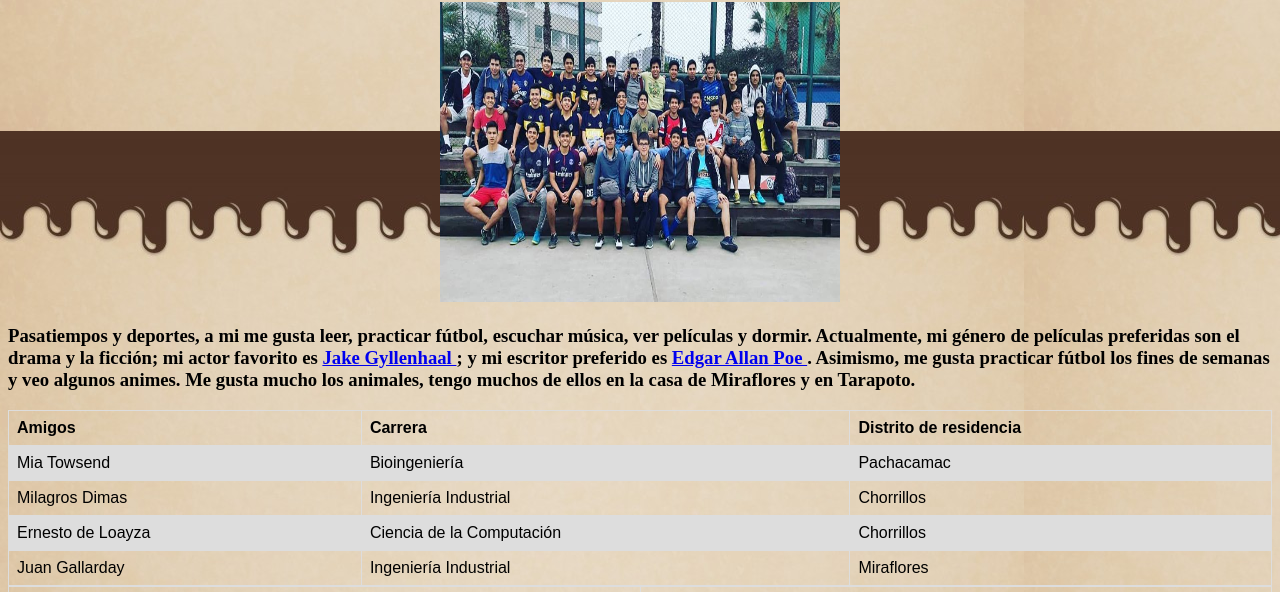
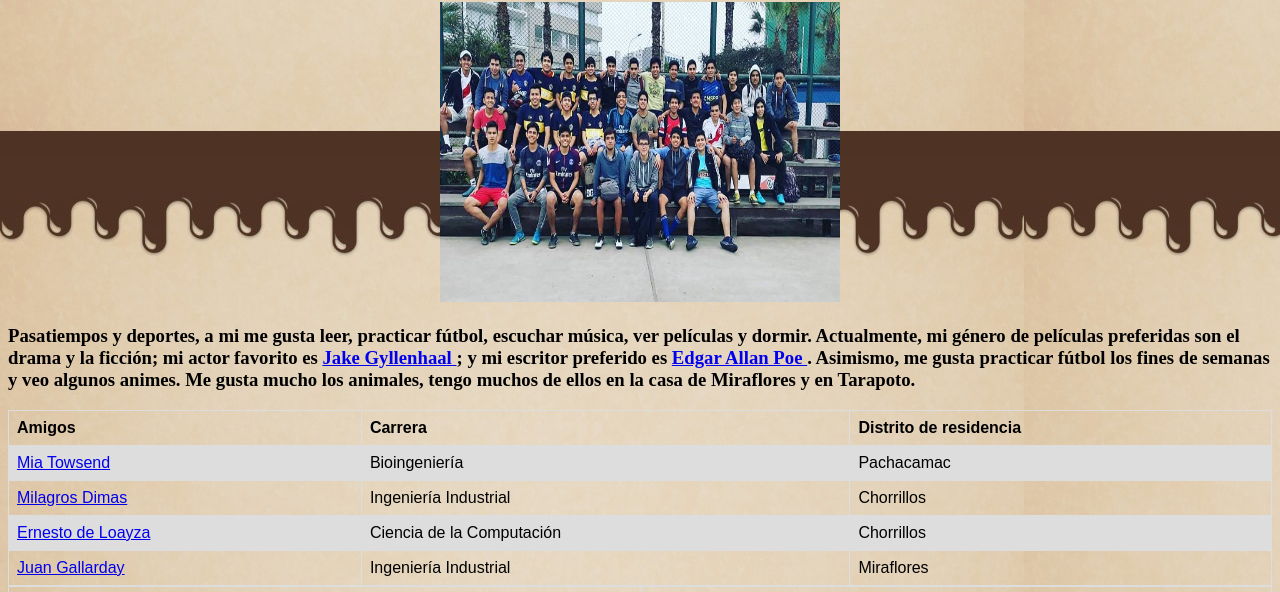
Before and after one commit to HugoAlonso79/Billy-Joel-Flores-Putpa-a-Website, a plain HTML site: page index.html in a window 1280 px wide. Shown: the part 593-1185 px from the top of the page. Drawn offline with Linux system fonts and the light colour scheme.

Commit message:
Update index.html

```diff
--- a/index.html
+++ b/index.html
@@ -36,22 +36,22 @@ tr:nth-child(even) {
 	<th>Distrito de residencia</th>
   </tr>
   <tr>
-    <td>Mia Towsend</td>
+	<td><a href="http://miatowsend.github.io/UTEC/">Mia Towsend</a></td>
 	<td>Bioingeniería</td>
 	<td>Pachacamac</td>
   </tr>
   <tr>
-    <td>Milagros Dimas</td>
+	<td><a href="http://milagrosdb.ayeconstruccioneseirl.com">Milagros Dimas</a></td>
 	<td>Ingeniería Industrial</td>
 	<td>Chorrillos</td>
   </tr>
    <tr>
-	<td>Ernesto de Loayza</td>
+	<td><a href="https://deusexmachina203.github.io/ernestodeloayza/">Ernesto de Loayza </a></td>
 	<td>Ciencia de la Computación</td>
 	<td>Chorrillos</td>
    </tr>
    <tr>
-	<td>Juan Gallarday</td>
+	<td><a href="https://jgallarday.github.io/">Juan Gallarday</a></td>
 	<td>Ingeniería Industrial</td>
 	<td>Miraflores</td>
    </tr>
```
Lines whose indentation alone changed are shown as unchanged.
